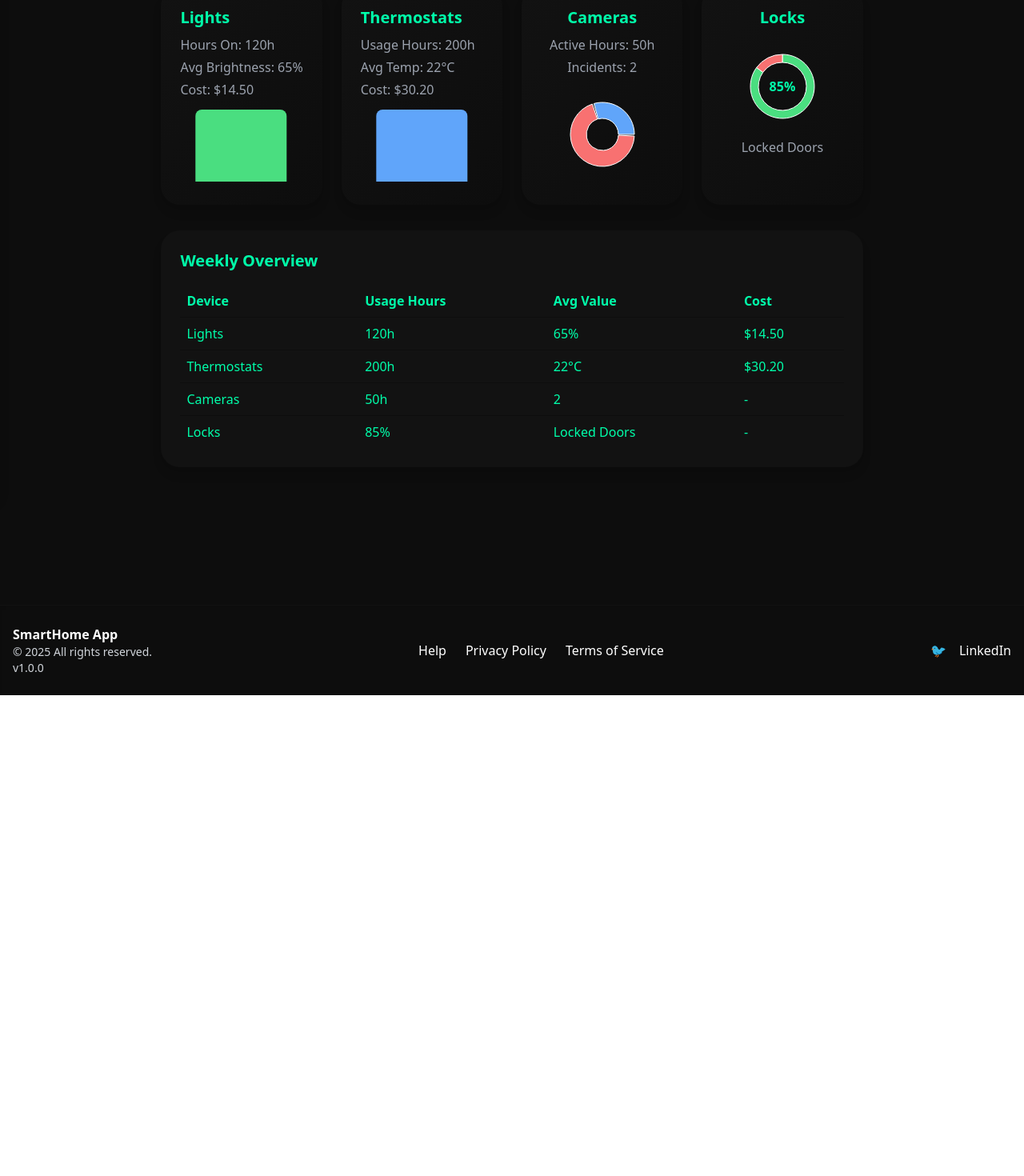
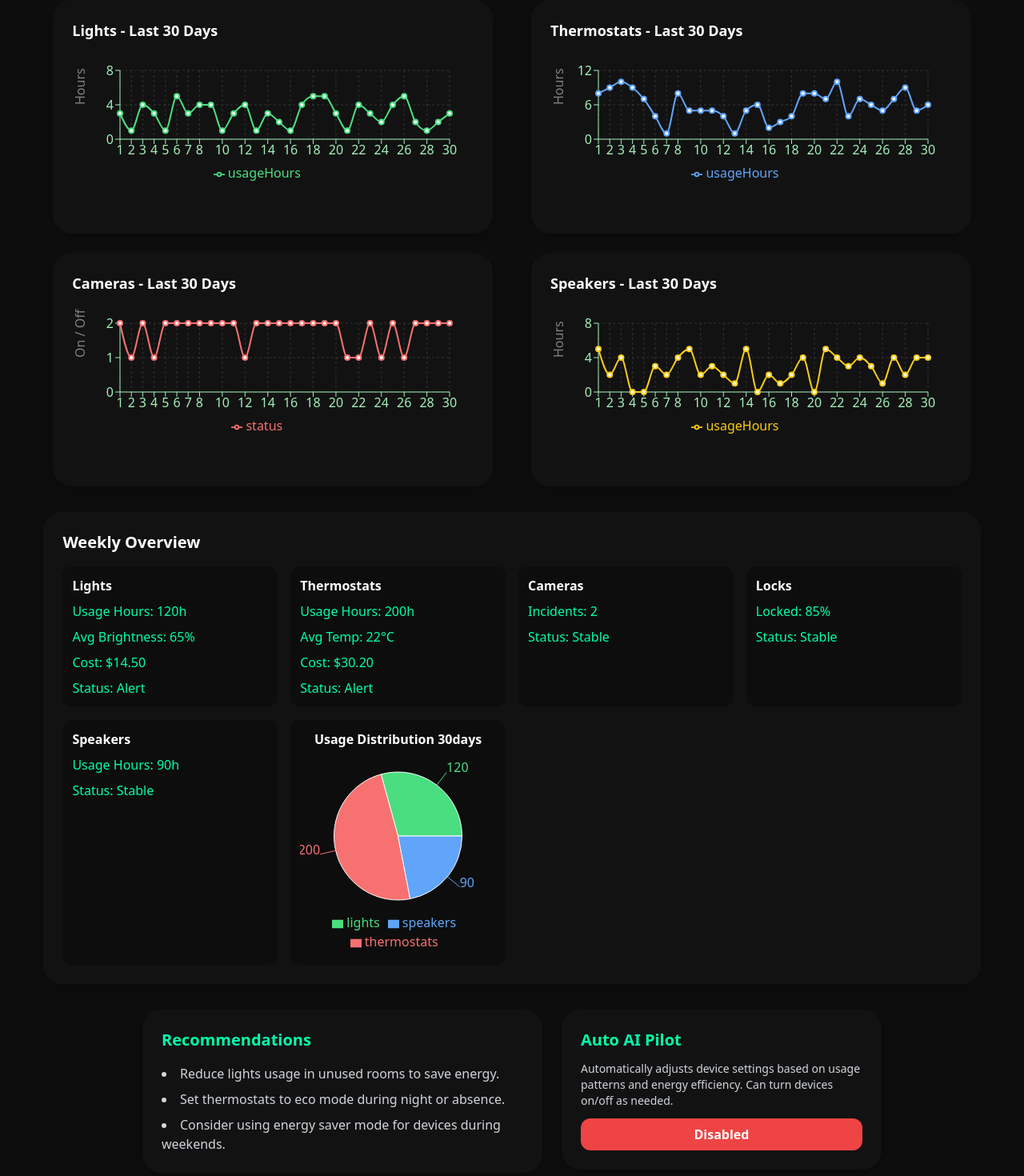
Before and after one commit to Omitofo/app-smart-home, a React (Vite) app: page /reports in a window 1280 px wide. Shown: the part 180-1650 px from the top of the page at 80% size. Before the commit the page ends 1049 px from the top, so only its background shows below. Built offline with nearby package versions, Linux system fonts and the light colour scheme.

Commit message:
reports and settings page

```diff
--- a/src/pages/DevicesPage.jsx
+++ b/src/pages/DevicesPage.jsx
@@ -6,7 +6,7 @@ const devicesMock = [
   { id: 2, name: "Thermostat", type: "Climate", route: "/devices/thermostat" },
   { id: 3, name: "Security Camera", type: "Camera", route: "/devices/cameras" },
   { id: 4, name: "Kitchen Speaker", type: "Audio", route: "/devices/speakers" },
-  { id: 5, name: "Doors lock", type: "Access", route: "/devices/locks" },
+  { id: 5, name: "Doors Lock", type: "Access", route: "/devices/locks" },
 ];
 
 const typeIcons = {
@@ -21,7 +21,7 @@ const DevicesPage = () => (
   <div className="flex flex-col min-h-screen bg-futuristic-dark text-futuristic-green px-4 py-8">
     {/* Title */}
     <div className="text-center mb-12">
-      <h1 className="text-[clamp(1.5rem,4vw,2.25rem)] font-bold mb-1">
+      <h1 className="text-[clamp(1.5rem,4vw,2.25rem)] text-white font-bold mb-1">
         Smart Devices
       </h1>
       <p className="text-gray-400 text-[clamp(0.875rem,2.5vw,1rem)]">
--- a/src/pages/ReportsPage.jsx
+++ b/src/pages/ReportsPage.jsx
@@ -1,150 +1,187 @@
-import { ResponsiveContainer, PieChart, Pie, Cell, BarChart, Bar } from 'recharts';
+import { useState } from 'react';
+import { ResponsiveContainer, PieChart, Pie, Cell, BarChart, Bar, LineChart, Line, XAxis, YAxis, CartesianGrid, Tooltip, Legend } from 'recharts';
 
 const mockData = {
   lights: { usageHours: 120, avgBrightness: 65, cost: 14.5 },
   thermostats: { usageHours: 200, avgTemp: 22, cost: 30.2 },
   cameras: { activeHours: 50, incidents: 2 },
   locks: { lockedPercentage: 85 },
+  speakers: { usageHours: 90 },
+};
+
+// Generar datos mensuales aleatorios
+const mockMonthlyData = {
+  lights: Array.from({ length: 30 }, (_, i) => ({ day: i + 1, usageHours: Math.floor(Math.random() * 5 + 1) })),
+  thermostats: Array.from({ length: 30 }, (_, i) => ({ day: i + 1, usageHours: Math.floor(Math.random() * 10 + 1) })),
+  cameras: Array.from({ length: 30 }, (_, i) => ({ day: i + 1, status: Math.random() > 0.2 ? 2 : 1 })), // 2 = on, 1 = off
+  speakers: Array.from({ length: 30 }, (_, i) => ({ day: i + 1, usageHours: Math.floor(Math.random() * 6) })),
 };
 
 const pieColors = ['#4ade80', '#f87171', '#60a5fa', '#facc15'];
 
+const MonthlyUsageChart = ({ data, device, color, isCamera }) => (
+  <div className="bg-futuristic-gray p-6 rounded-3xl shadow-lg flex flex-col" style={{ minHeight: '250px' }}>
+    <h3 className="text-lg font-semibold mb-4 text-white">{device} - Last 30 Days</h3>
+    <ResponsiveContainer width="100%" height={200}>
+      {isCamera ? (
+        <LineChart data={data} margin={{ top: 20, right: 30, left: 0, bottom: 40 }}>
+          <CartesianGrid stroke="#333" strokeDasharray="3 3" />
+          <XAxis
+            dataKey="day"
+            stroke="#a3f0ba"
+            label={{  position: 'bottom', offset: 20 }}
+          />
+          <YAxis
+            stroke="#a3f0ba"
+            label={{ value: 'On / Off', angle: -90, position: 'insideLeft', offset: 10 }}
+            domain={[0, 2]}
+          />
+          <Tooltip formatter={(value) => (value === 2 ? 'On' : 'Off')} />
+          <Legend />
+          <Line type="monotone" dataKey="status" stroke={color} strokeWidth={2} />
+        </LineChart>
+      ) : (
+        <LineChart data={data} margin={{ top: 20, right: 30, left: 0, bottom: 40 }}>
+          <CartesianGrid stroke="#333" strokeDasharray="3 3" />
+          <XAxis dataKey="day" stroke="#a3f0ba" label={{  position: 'bottom', offset: 20 }} />
+          <YAxis stroke="#a3f0ba" label={{ value: 'Hours', angle: -90, position: 'insideLeft', offset: 10 }} />
+          <Tooltip />
+          <Legend />
+          <Line type="monotone" dataKey="usageHours" stroke={color} strokeWidth={2} />
+        </LineChart>
+      )}
+    </ResponsiveContainer>
+  </div>
+);
+
+const Recommendations = () => (
+  <div className="bg-futuristic-gray p-4 sm:p-6 rounded-3xl shadow-lg mx-auto"
+  style={{ maxWidth: '500px', width: '100%'}}>
+    <h3 className="text-xl font-semibold mb-4 text-futuristic-green">Recommendations</h3>
+    <ul className="list-disc list-inside space-y-2 text-gray-300">
+      <li>Reduce lights usage in unused rooms to save energy.</li>
+      <li>Set thermostats to eco mode during night or absence.</li>
+      <li>Consider using energy saver mode for devices during weekends.</li>
+    </ul>
+  </div>
+);
+
+const AutoAIPilot = () => {
+  const [enabled, setEnabled] = useState(false);
+  return (
+    <div
+      className="bg-futuristic-gray p-4 sm:p-6 rounded-3xl shadow-lg flex flex-col space-y-3 mx-auto"
+      style={{ maxWidth: '400px', width: '100%' }}
+    >
+      <h3 className="text-xl font-semibold text-futuristic-green">Auto AI Pilot</h3>
+      <p className="text-gray-300 text-sm">
+        Automatically adjusts device settings based on usage patterns and energy efficiency. Can turn devices on/off as needed.
+      </p>
+      <button
+        className={`px-4 py-2 rounded-xl text-white font-semibold ${enabled ? 'bg-green-500' : 'bg-red-500'}`}
+        onClick={() => setEnabled(!enabled)}
+      >
+        {enabled ? 'Enabled' : 'Disabled'}
+      </button>
+    </div>
+  );
+};
+
+
 const ReportsPage = () => {
   return (
-    <div className="flex flex-col min-h-screen bg-futuristic-dark text-futuristic-green">
-      <main className="flex-grow p-4 sm:p-6 max-w-7xl mx-auto">
+    <div className="flex flex-col min-h-screen bg-futuristic-dark text-futuristic-green px-4 py-8">
+      <main className="flex-grow max-w-7xl mx-auto space-y-8">
         <h2 className="text-3xl font-bold mb-6 text-center text-white">
           Smart Home Usage Reports
         </h2>
 
-        {/* Bento Grid */}
-        <div className="grid grid-cols-1 sm:grid-cols-2 lg:grid-cols-4 gap-4 sm:gap-6 mb-8">
-          {/* Lights Card */}
-          <div className="bg-gradient-to-br from-futuristic-gray to-futuristic-dark p-4 sm:p-6 rounded-3xl shadow-lg flex flex-col min-h-[220px]">
-            <h3 className="text-lg sm:text-xl font-semibold mb-2 text-futuristic-green">Lights</h3>
-            <p className="text-gray-400 mb-1 text-sm sm:text-base">Hours On: {mockData.lights.usageHours}h</p>
-            <p className="text-gray-400 mb-1 text-sm sm:text-base">Avg Brightness: {mockData.lights.avgBrightness}%</p>
-            <p className="text-gray-400 mb-2 text-sm sm:text-base">Cost: ${mockData.lights.cost.toFixed(2)}</p>
-            <div className="flex-grow">
-              <ResponsiveContainer width="100%" height="100%">
-                <BarChart data={[{ name: 'Lights', hours: mockData.lights.usageHours }]}>
-                  <Bar dataKey="hours" fill="#4ade80" radius={[8, 8, 0, 0]} />
-                </BarChart>
-              </ResponsiveContainer>
+
+       {/* Charts Flex Container */}
+<div className="flex flex-wrap -mx-3 gap-6 justify-center">
+  {[
+    { data: mockMonthlyData.lights, device: 'Lights', color: '#4ade80' },
+    { data: mockMonthlyData.thermostats, device: 'Thermostats', color: '#60a5fa' },
+    { data: mockMonthlyData.cameras, device: 'Cameras', color: '#f87171', isCamera: true },
+    { data: mockMonthlyData.speakers, device: 'Speakers', color: '#facc15' },
+  ].map((chart, index) => (
+    <div
+      key={index}
+      className="w-full sm:w-[48%] px-3"
+    >
+      <MonthlyUsageChart
+        data={chart.data}
+        device={chart.device}
+        color={chart.color}
+        isCamera={chart.isCamera}
+      />
     </div>
+  ))}
 </div>
 
-          {/* Thermostats Card */}
-          <div className="bg-gradient-to-br from-futuristic-gray to-futuristic-dark p-4 sm:p-6 rounded-3xl shadow-lg flex flex-col min-h-[220px]">
-            <h3 className="text-lg sm:text-xl font-semibold mb-2 text-futuristic-green">Thermostats</h3>
-            <p className="text-gray-400 mb-1 text-sm sm:text-base">Usage Hours: {mockData.thermostats.usageHours}h</p>
-            <p className="text-gray-400 mb-1 text-sm sm:text-base">Avg Temp: {mockData.thermostats.avgTemp}°C</p>
-            <p className="text-gray-400 mb-2 text-sm sm:text-base">Cost: ${mockData.thermostats.cost.toFixed(2)}</p>
-            <div className="flex-grow">
-              <ResponsiveContainer width="100%" height="100%">
-                <BarChart data={[{ name: 'Thermostats', hours: mockData.thermostats.usageHours }]}>
-                  <Bar dataKey="hours" fill="#60a5fa" radius={[8, 8, 0, 0]} />
-                </BarChart>
-              </ResponsiveContainer>
+
+
+       {/* Weekly Overview Table + Pie Chart */}
+<div className="bg-futuristic-gray p-4 sm:p-6 rounded-3xl shadow-lg overflow-auto">
+  <h3 className="text-xl font-semibold mb-4 text-white">Weekly Overview</h3>
+  <div className="grid grid-cols-1 sm:grid-cols-2 lg:grid-cols-4 gap-4">
+    {Object.entries(mockData).map(([device, stats]) => (
+      <div key={device} className="bg-futuristic-dark p-3 rounded-xl flex flex-col space-y-2">
+        <h4 className="text-white font-semibold">{device.charAt(0).toUpperCase() + device.slice(1)}</h4>
+        {stats.usageHours !== undefined && <p>Usage Hours: {stats.usageHours}h</p>}
+        {stats.avgBrightness !== undefined && <p>Avg Brightness: {stats.avgBrightness}%</p>}
+        {stats.avgTemp !== undefined && <p>Avg Temp: {stats.avgTemp}°C</p>}
+        {stats.lockedPercentage !== undefined && <p>Locked: {stats.lockedPercentage}%</p>}
+        {stats.incidents !== undefined && <p>Incidents: {stats.incidents}</p>}
+        {stats.cost !== undefined && <p>Cost: ${stats.cost.toFixed(2)}</p>}
+        <p>Status: {Math.random() > 0.5 ? 'Stable' : 'Alert'}</p>
       </div>
-          </div>
+    ))}
 
-          {/* Cameras Card */}
-          <div className="bg-gradient-to-br from-futuristic-gray to-futuristic-dark p-4 sm:p-6 rounded-3xl shadow-lg flex flex-col min-h-[220px] items-center">
-            <h3 className="text-lg sm:text-xl font-semibold mb-2 text-futuristic-green">Cameras</h3>
-            <p className="text-gray-400 mb-1 text-sm sm:text-base">Active Hours: {mockData.cameras.activeHours}h</p>
-            <p className="text-gray-400 mb-2 text-sm sm:text-base">Incidents: {mockData.cameras.incidents}</p>
-            <div className="w-24 sm:w-32 h-24 sm:h-32">
-              <ResponsiveContainer width="100%" height="100%">
+    {/* Pie Chart Card */}
+    <div className="bg-futuristic-dark p-3 rounded-xl flex flex-col items-center justify-center">
+      <h4 className="text-white font-semibold mb-2">Usage Distribution 30days</h4>
+      <ResponsiveContainer width="100%" height={250}>
         <PieChart>
           <Pie
-                    data={[
-                      { name: 'Active', value: mockData.cameras.activeHours },
-                      { name: 'Inactive', value: 24 * 7 - mockData.cameras.activeHours }
-                    ]}
-                    innerRadius={20}
-                    outerRadius={40}
+            data={Object.entries(mockData)
+              .filter(([_, stats]) => stats.usageHours !== undefined)
+              .map(([device, stats]) => ({
+                name: device,
+                value: stats.usageHours,
+              }))}
             dataKey="value"
-                    paddingAngle={3}
+            nameKey="name"
+            cx="50%"
+            cy="50%"
+            outerRadius={80}
+            label
           >
-                    <Cell fill={pieColors[2]} />
-                    <Cell fill={pieColors[1]} />
+            {Object.entries(mockData)
+              .filter(([_, stats]) => stats.usageHours !== undefined)
+              .map(([device], index) => (
+                <Cell key={device} fill={pieColors[index % pieColors.length]} />
+              ))}
           </Pie>
+          <Tooltip />
+          <Legend />
         </PieChart>
       </ResponsiveContainer>
     </div>
   </div>
+</div>
 
-          {/* Locks Card */}
-          <div className="bg-gradient-to-br from-futuristic-gray to-futuristic-dark p-4 sm:p-6 rounded-3xl shadow-lg flex flex-col min-h-[220px] items-center">
-            <h3 className="text-lg sm:text-xl font-semibold mb-4 text-futuristic-green">Locks</h3>
-            <div className="relative w-24 sm:w-28 h-24 sm:h-28">
-              <ResponsiveContainer width="100%" height="100%">
-                <PieChart>
-                  <Pie
-                    data={[
-                      { name: 'Locked', value: mockData.locks.lockedPercentage },
-                      { name: 'Unlocked', value: 100 - mockData.locks.lockedPercentage }
-                    ]}
-                    innerRadius={30}
-                    outerRadius={40}
-                    dataKey="value"
-                    startAngle={90}
-                    endAngle={-270}
-                  >
-                    <Cell fill={pieColors[0]} />
-                    <Cell fill={pieColors[1]} />
-                  </Pie>
-                </PieChart>
-              </ResponsiveContainer>
-              <div className="absolute inset-0 flex items-center justify-center text-futuristic-green font-semibold text-sm sm:text-base">
-                {mockData.locks.lockedPercentage}%
+
+{/* Contenedor para Recommendations y Auto AI Pilot */}
+<div className="flex flex-wrap gap-6 justify-center">
+  <div className="w-full sm:w-[48%] max-w-[500px]">
+    <Recommendations />
   </div>
-            </div>
-            <p className="mt-2 text-gray-400 text-sm sm:text-base">Locked Doors</p>
+  <div className="w-full sm:w-[48%] max-w-[400px]">
+    <AutoAIPilot />
   </div>
 </div>
 
-        {/* Detailed Table */}
-        <div className="bg-futuristic-gray p-4 sm:p-6 rounded-3xl shadow-lg overflow-auto">
-          <h3 className="text-xl font-semibold mb-4 text-futuristic-green">Weekly Overview</h3>
-          <table className="w-full text-left border-collapse">
-            <thead>
-              <tr>
-                <th className="p-2 border-b border-futuristic-dark text-futuristic-green">Device</th>
-                <th className="p-2 border-b border-futuristic-dark text-futuristic-green">Usage Hours</th>
-                <th className="p-2 border-b border-futuristic-dark text-futuristic-green">Avg Value</th>
-                <th className="p-2 border-b border-futuristic-dark text-futuristic-green">Cost</th>
-              </tr>
-            </thead>
-            <tbody>
-              <tr className="hover:bg-futuristic-dark transition">
-                <td className="p-2 border-b border-futuristic-dark">Lights</td>
-                <td className="p-2 border-b border-futuristic-dark">{mockData.lights.usageHours}h</td>
-                <td className="p-2 border-b border-futuristic-dark">{mockData.lights.avgBrightness}%</td>
-                <td className="p-2 border-b border-futuristic-dark">${mockData.lights.cost.toFixed(2)}</td>
-              </tr>
-              <tr className="hover:bg-futuristic-dark transition">
-                <td className="p-2 border-b border-futuristic-dark">Thermostats</td>
-                <td className="p-2 border-b border-futuristic-dark">{mockData.thermostats.usageHours}h</td>
-                <td className="p-2 border-b border-futuristic-dark">{mockData.thermostats.avgTemp}°C</td>
-                <td className="p-2 border-b border-futuristic-dark">${mockData.thermostats.cost.toFixed(2)}</td>
-              </tr>
-              <tr className="hover:bg-futuristic-dark transition">
-                <td className="p-2 border-b border-futuristic-dark">Cameras</td>
-                <td className="p-2 border-b border-futuristic-dark">{mockData.cameras.activeHours}h</td>
-                <td className="p-2 border-b border-futuristic-dark">{mockData.cameras.incidents}</td>
-                <td className="p-2 border-b border-futuristic-dark">-</td>
-              </tr>
-              <tr className="hover:bg-futuristic-dark transition">
-                <td className="p-2">Locks</td>
-                <td className="p-2">{mockData.locks.lockedPercentage}%</td>
-                <td className="p-2">Locked Doors</td>
-                <td className="p-2">-</td>
-              </tr>
-            </tbody>
-          </table>
-        </div>
       </main>
     </div>
   );
```
Lines whose indentation alone changed are shown as unchanged.
